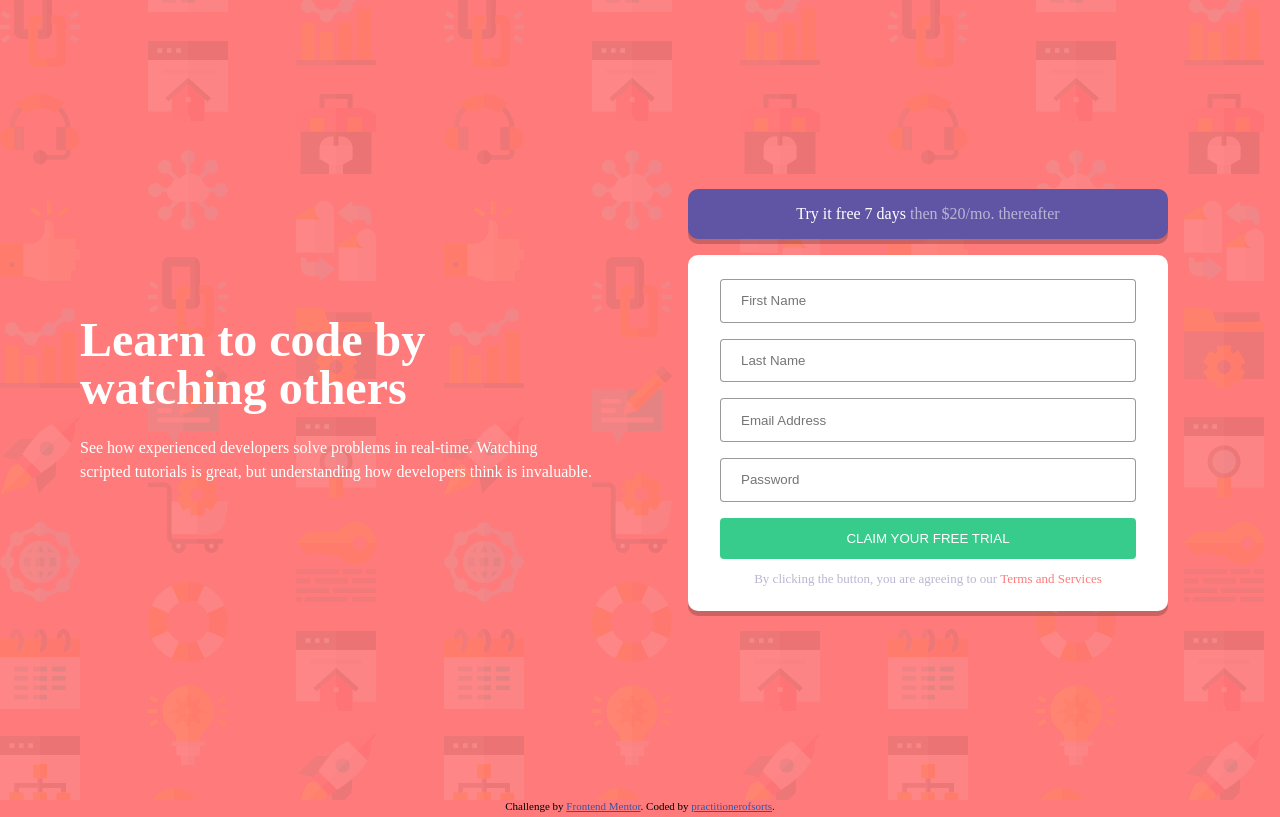
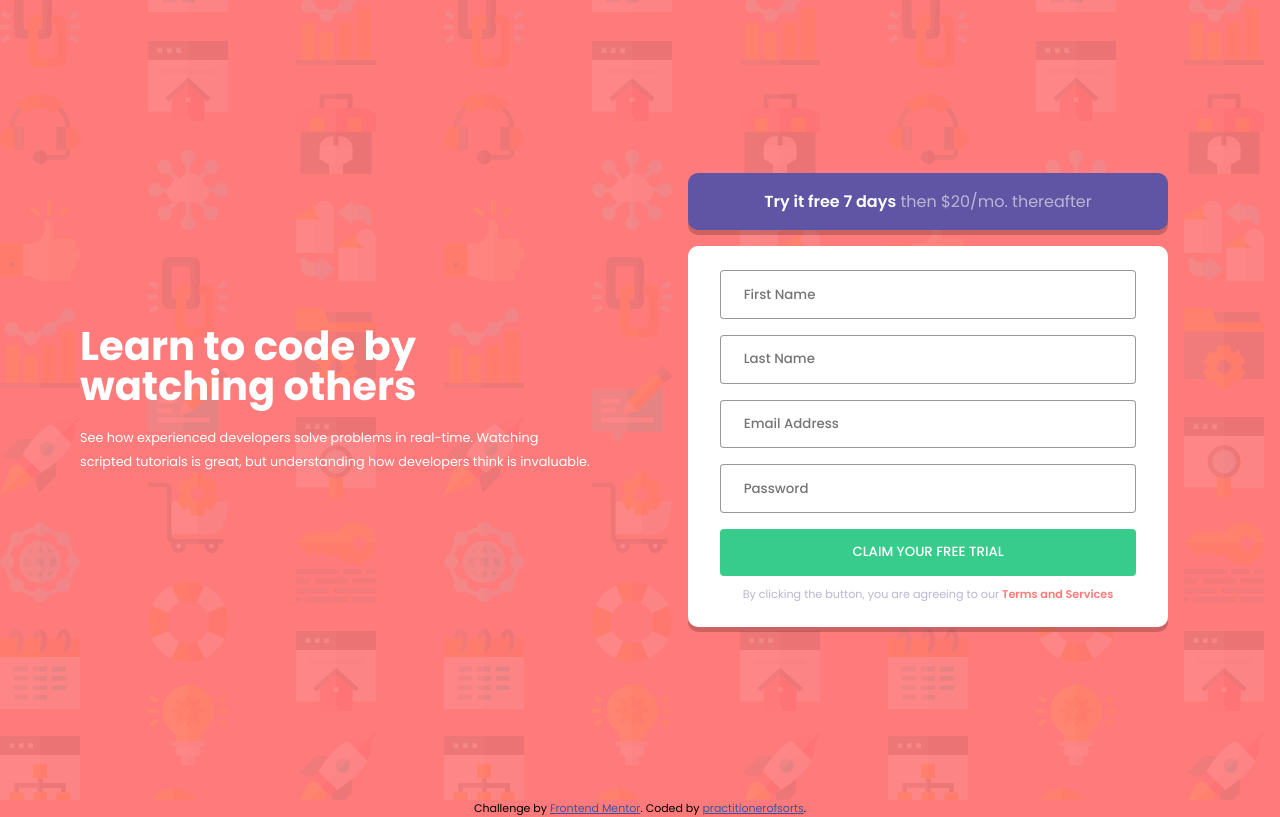
Before and after one commit to practitionerofsorts/intro-component-with-signup-form-master, a plain HTML site: page index.html in a window 1280 px wide. Drawn offline with Linux system fonts and the light colour scheme.

Commit message:
another commit

```diff
--- a/index.html
+++ b/index.html
@@ -27,8 +27,8 @@
       </div>
       <div class="formInput">
         <ul>
-          <li><input type="text" placeholder="First Name" id="firstName"></olli>
-            <p class="error">First Name cannot be empty</p>
+          <li><input type="text" placeholder="First Name" id="firstName"></li>
+          <p class="error">First Name cannot be empty</p>
           <li><input type="text" placeholder="Last Name" id="lastName"></li>
           <p class="error">Last Name cannot be empty</p>
           <li><input type="email" placeholder="Email Address" id="email"></li>
--- a/style.css
+++ b/style.css
@@ -1,3 +1,5 @@
+@import url('https://fonts.googleapis.com/css2?family=Poppins:wght@400;500;600;700&display=swap');
+
 .attribution { font-size: 11px; text-align: center; }
 .attribution a { color: hsl(228, 45%, 44%); }
 
@@ -37,6 +39,7 @@ li{
 
 body{
     background-size: contain;
+    font-family: 'Poppins', sans-serif;
     background: url("images/bg-intro-desktop.png") no-repeat  var(--Red);
 }
 .whole-container{
@@ -53,9 +56,12 @@ body{
     color: white;
 }
 .description h1{
-    font-size: 3em;
+    font-size: 2.5em;
     margin-bottom: .5em;
     line-height: 1em;
+}
+.description p{
+    font-size: .8em;
 }
 .blue-top{
     color: white;
@@ -64,9 +70,11 @@ body{
     text-align: center;
     border-radius: 10px;
     background-color: var(--Blue);
+    font-weight: 600;
 }
 .blue-top span{
     color: var(--Grayish-Blue);
+    font-weight: initial;
 }
 .formInput{
     display: flex;
@@ -93,24 +101,35 @@ input,.form-cta{
 }
 input{
     border: 1px solid hsla(0, 0%, 0%, .4);
-    padding-left: 1.5em;
+    font-family: 'Poppins', sans-serif;
+    font-weight: 500;
+    padding-left: 1.7em;
 }
 input:focus{
     border-style: none;
     border-radius: 4px;
     outline: 1.5px solid var(--Blue);
 }
+input::placeholder{
+    font-weight: 500;
+    font-family: 'Poppins', sans-serif;
+}
 .error{
     display: none;
     text-align: end;
     color: var(--Red);
-    margin: 0em 0 1.5em ;
+    margin: -1em 0 1.2em ;
+    font-style: italic;
+    font-weight: 500;
+    font-size: .8em;
 }
 .form-cta{
     color: white;
     cursor: pointer;
     border-style: none;
     text-transform: uppercase;
+    font-family: inherit;
+    font-weight: 500;
     background-color: var(--Green);
 }
 .form-cta:hover{
@@ -122,10 +141,13 @@ input:focus{
     margin: .9em 0 0 ;
     text-align: center;
     color: var(--Grayish-Blue);
+    font-weight: 400;
     font-size: 13px;
+    font-size: .7em;
 }
 .terms-red{
     color: var(--Red);
+    font-weight: 600;
 }
 .form-container{
     width: 100%;
@@ -149,5 +171,6 @@ input:focus{
     .description{
         text-align: center;
         padding: 0em;
+        margin-bottom: 3em;
     }
 }
```
